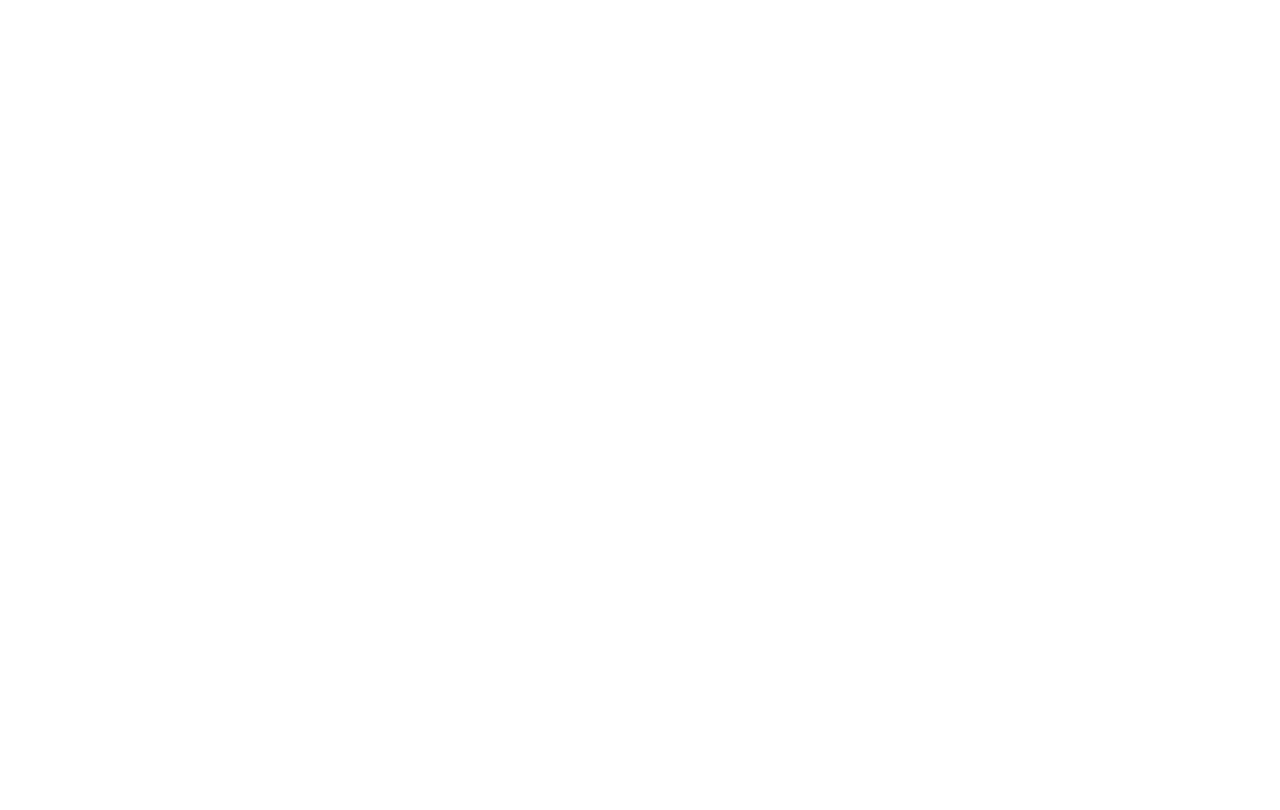
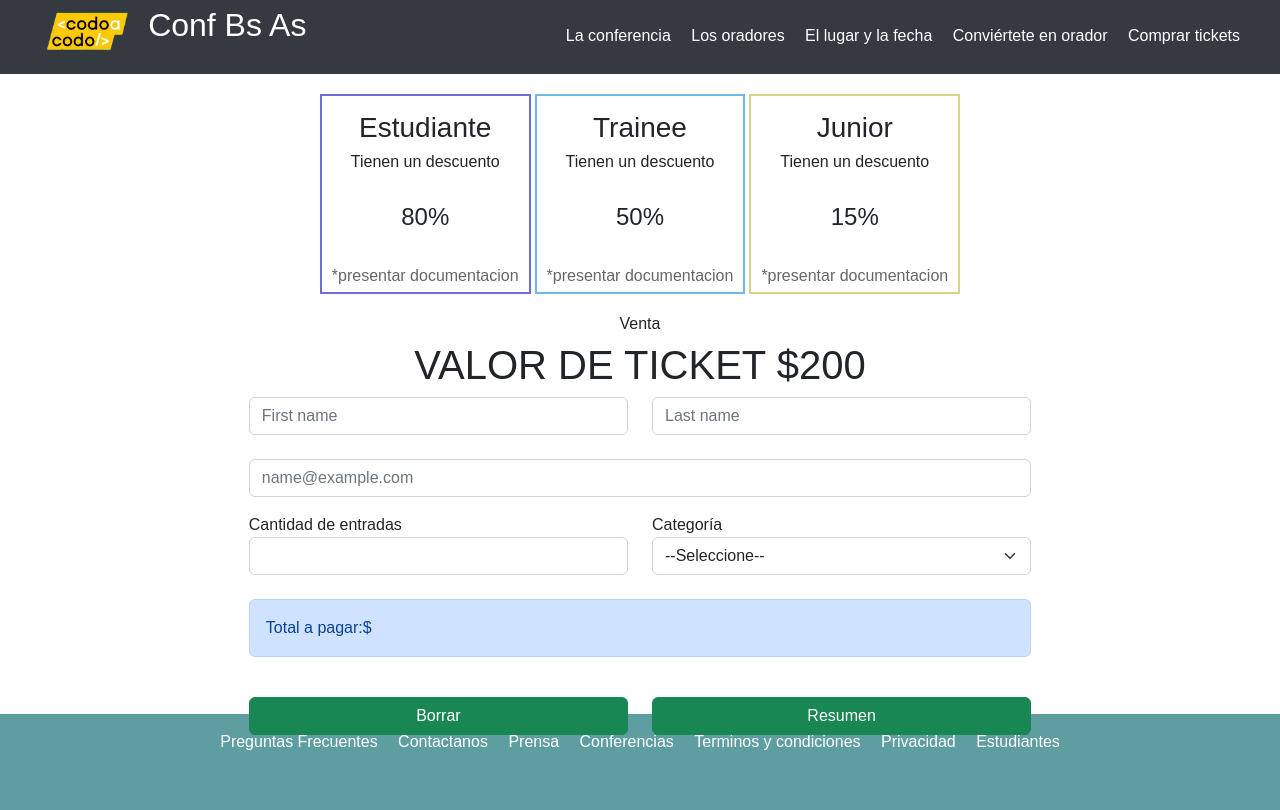
Before and after one commit to MB016/TrabajoJava, a plain HTML site: page Pages/Tickets.Html in a window 1280 px wide. Drawn offline with nearby package versions, Linux system fonts and the light colour scheme.

Commit message:
Second commit

```diff
--- a/Pages/Tickets.Html
+++ b/Pages/Tickets.Html
@@ -0,0 +1,138 @@
+<!DOCTYPE html>
+<html lang="en">
+
+<head>
+    <meta charset="UTF-8">
+    <meta name="viewport" content="width=device-width, initial-scale=1.0">
+    <link rel="shortcut icon" href="../favicon.ico" type="image/x-icon">
+    <link rel="stylesheet" href="../css/style-tickets.css">
+    <title>Tickets</title>
+</head>
+
+<body>
+    <header>
+        <div class="logo">
+            <img src="../Assets/img/codoacodo.png" alt="">
+            <h2>Conf Bs As</h2>
+        </div>
+        <nav>
+            <a href="#">La conferencia</a>
+            <a href="#oradores">Los oradores</a>
+            <a href="#lugar">El lugar y la fecha</a>
+            <a href="#conviertete">Conviértete en orador</a>
+            <a class="ticket" href="./Pages/Tickets.Html">Comprar tickets</a>
+            <link href="https://cdn.jsdelivr.net/npm/bootstrap@5.2.2/dist/css/bootstrap.min.css" rel="stylesheet"
+        integrity="sha384-Zenh87qX5JnK2Jl0vWa8Ck2rdkQ2Bzep5IDxbcnCeuOxjzrPF/et3URy9Bv1WTRi" crossorigin="anonymous">
+        </nav>
+    </header>
+
+    <body>
+        <div class="grid-container">
+            <div class="Opciones">
+                <div class="Box1">
+                    <h3>Estudiante</h3>
+
+                    <h6>Tienen un descuento </h6>
+                    <br>
+                    <h4>80%</h4>
+                    <br>
+                    <p>*presentar documentacion</p>
+
+
+                </div>
+                <div class="Box2">
+                    <h3>Trainee</h3>
+
+                    <h6>Tienen un descuento </h6>
+                    <br>
+                    <h4>50%</h4>
+                    <br>
+                    <p>*presentar documentacion</p>
+
+                </div>
+                <div class="Box3">
+                    <h3>Junior</h3>
+
+                    <h6>Tienen un descuento </h6>
+                    <br>
+                    <h4>15%</h4>
+                    <br>
+                    <p>*presentar documentacion</p>
+
+                </div>
+
+
+
+            </div>
+            <div class="formulario">
+                <section>
+                    <h6 class="text-center">Venta</h6>
+                    <h1 class="text-center">VALOR DE TICKET $200</h1>
+                    <form action="" class="container-fluid" style="width: 63%">
+                        <div class="row mb-4">
+                            <div class="col">
+                                <input id="Nombre" name="Nombre" type="text" class="form-control"
+                                    placeholder="First name" aria-label="First name" required>
+                            </div>
+                            <div class="col">
+                                <input id="apellido" type="text" class="form-control" placeholder="Last name"
+                                    aria-label="Last name" required>
+                            </div>
+                        </div>
+                        <div class="mb-3">
+                            <input id="mail" type="email" class="form-control" placeholder="name@example.com" required>
+                        </div>
+                        <div class="row">
+                            <div class="col">
+                                <label for="Cantidad">Cantidad de entradas</label>
+                                <input id="Cantidad" type="number" class="form-control" placeholder="">
+                            </div>
+                            <div class="col">
+                                <label for="Categoria">Categoría</label>
+                                <select id="Categoria" class="form-select" aria-label="Default select example">
+                                    <option selected="">--Seleccione--</option>
+                                    <option value="0">Sin Categoria</option>
+                                    <option value="1">Estudiante</option>
+                                    <option value="2">Trainee</option>
+                                    <option value="3">Junior</option>
+                                </select>
+                            </div>
+                        </div>
+                        <br>
+                        <div class="alert alert-primary" role="alert">
+                            Total a pagar:$ <span id="TotalPagar"></span>
+                        </div>
+                        <br>
+                        <div class="row">
+                            <div class="d-grid col-6 mx-auto;">
+                                <button class="btn btn-success" id="btnClear" type="reset">Borrar</button>
+                            </div>
+                            <div class="d-grid col-6 mx-auto">
+                                <button class="btn btn-success" id="BotonResumen" type="button">Resumen</button>
+                            </div>
+                        </div>
+                        <br>
+                        <br>
+
+                    </form>
+                </section>
+            </div>
+        </div>
+    </body>
+    <footer>
+        <nav class="Final">
+            <a href=""> Preguntas Frecuentes</a>
+            <a href="">Contactanos</a>
+            <a href="">Prensa</a>
+            <a href="">Conferencias</a>
+            <a href="">Terminos y condiciones</a>
+            <a href="">Privacidad</a>
+            <a href="">Estudiantes</a>
+        </nav>
+
+    </footer>
+
+    <script src="../js/js.js"></script>
+</body>
+
+</html>
--- /dev/null
+++ b/css/style-tickets.css
@@ -0,0 +1,117 @@
+:root {
+    --bgcolor: #353a40;
+    --textcolor: white;
+    --bgboton: #29A744;
+}
+
+* {
+    padding: 0;
+    margin: 0;
+    box-sizing: border-box;
+    font-family: 'Poppins', sans-serif;
+    line-height: 1.5em;
+}
+
+header {
+    background-color: var(--bgcolor);
+    height: 4.6em;
+    width: 100%;
+    color: var(--textcolor);
+
+    .logo {
+        display: inline-block;
+
+        & img {
+            height: 4em;
+            vertical-align: middle;
+            margin-left: 2em
+        }
+
+        & h2 {
+            display: inline-block;
+        }
+
+    }
+
+    & nav {
+        float: right;
+        text-align: right;
+        padding: 1.5em 2em;
+
+        & a {
+            text-decoration: none;
+            color: var(--textcolor);
+            margin: 0 .5em;
+        }
+
+        .tickets {
+            color: var(--bgboton);
+        }
+    }
+}
+
+grid-container{
+    border: 1px solid red;
+    display: grid;
+    grid-template-areas:"opciones"
+                        "formulario"
+}
+
+.Opciones{
+    grid-area: "opciones";
+    display: flex;
+    text-align: center;
+    justify-content: center;
+    height: 30vh;
+    vertical-align: middle;
+
+    & p {color: #63666a;}
+
+    & .Box1,.Box2,.Box3{text-align: center;
+    margin: 20px 2px;
+    padding: 15px 10px;}
+}
+.Box1{
+    border: 2px solid rgb(110, 110, 215);
+}
+.Box2{
+    border: 2px solid rgb(109, 184, 231);
+}
+.Box3{
+    border: 2px solid rgb(212, 212, 138);;
+}
+
+
+
+.formulario{
+    grid-area: "formulario";
+    height: 50vh;
+}
+
+
+
+
+
+
+
+
+
+
+footer{
+    background-color: cadetblue;
+    height: 6em;
+    width: 100vw;
+
+    & nav {
+        text-align: center;
+        justify-content: space-evenly;
+        padding: 1em 2em;
+
+
+        & a {
+            text-decoration: none;
+            color: var(--textcolor);
+            margin: 2em .5em;
+        }
+    }
+}
--- /dev/null
+++ b/js/js.js
@@ -0,0 +1,38 @@
+function CalcularTotal() {
+    const cant = document.getElementById('Cantidad');
+    const valor = document.getElementById('Categoria');
+
+
+    if(/^(?!.* $)[A-Z][a-z ]+$/.test(Nombre.value)){
+          Nombre.classList.remove("is-invalid");
+       }
+
+    else if(Nombre.value==="") {
+       Nombre.classList.add("is-invalid");
+       Nombre.focus();
+    }
+
+    const validarMail = mail =>
+    {
+       return /^[a-zA-Z0-9._%+-]+@[a-zA-Z0-9.-]+\.(com)$/.test(mail.value);
+    }
+
+    if(!validarMail(mail)){
+       mail.classList.add("is-invalid");
+       mail.focus();
+    }
+
+    else {
+       mail.classList.remove("is-invalid");
+    }
+
+    if(valor.value==0) {resumenTotal = 200*cant.value;}
+    if(valor.value==1) {resumenTotal = (200 - 200*0.8)*cant.value;}
+    if(valor.value==2) {resumenTotal = (200 - 200*0.5)*cant.value;}
+    if(valor.value==3) {resumenTotal = (200 - 200*0.15)*cant.value;}
+
+    document.getElementById('TotalPagar').innerText = resumenTotal;
+ }
+
+ const BTNCLIK = document.getElementById('BotonResumen');
+ BTNCLIK.addEventListener('click',CalcularTotal);
```
Also changed, not shown: Index.html (+1 -1 lines).
